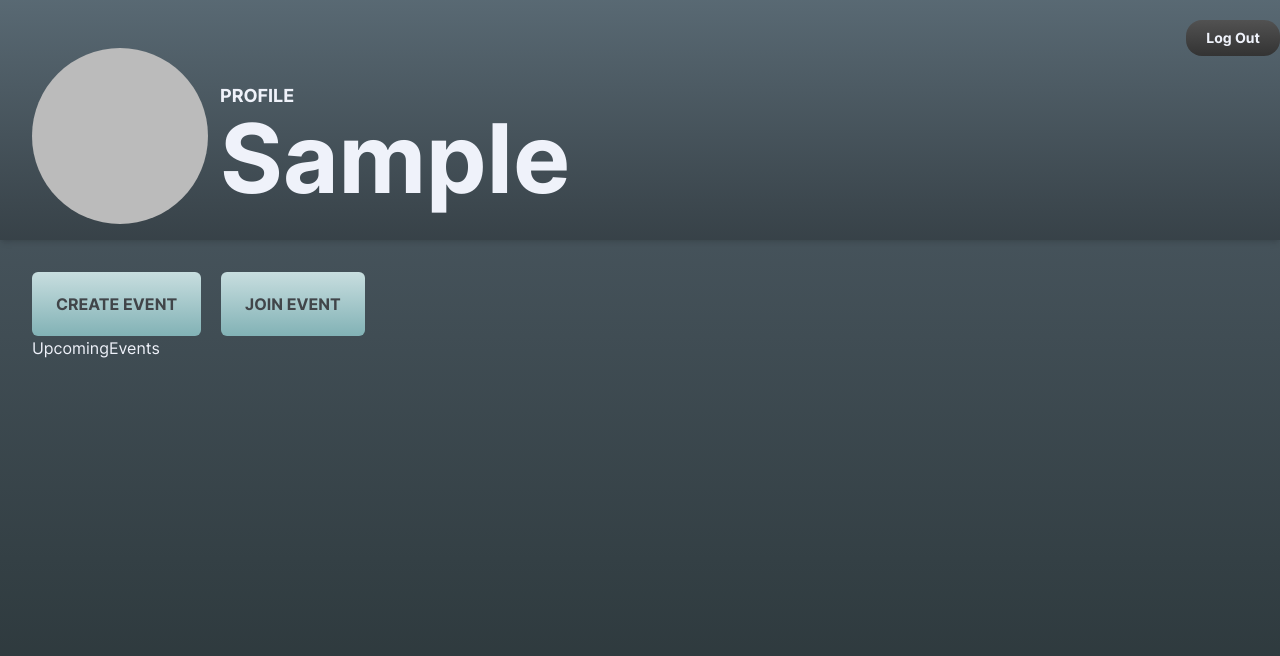
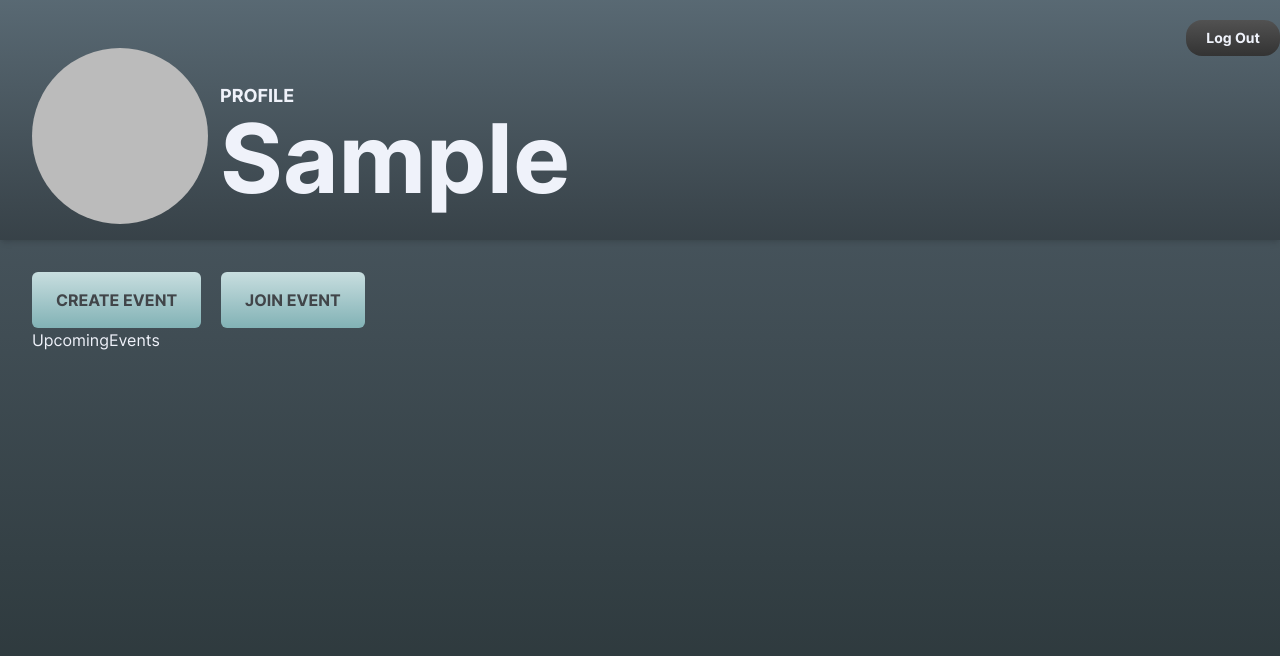
Before and after one commit to androso/timezoner-v2, a Next.js app: page /dashboard in a window 1280 px wide. Shown: the top 656 px of the page. Built offline with nearby package versions, Linux system fonts and the light colour scheme; no server answers; sample sign-in values are in the browser's storage.

Commit message:
minor styling

```diff
--- a/components/LightButton.tsx
+++ b/components/LightButton.tsx
@@ -3,7 +3,7 @@ import React from 'react'
 
 export default function LightButton({innerText, className}: {innerText: string, className?: string}) {
   return (
-    <button className={`light-btn-transition relative bg-gradient-to-t from-lightBtnBottColor to-lightBtnTopColor text-darkText font-semibold rounded-md px-6 py-5 ${className} `}>
+    <button className={`light-btn-transition relative bg-gradient-to-t from-lightBtnBottColor to-lightBtnTopColor text-darkText font-semibold rounded-md px-6 py-4 ${className} `}>
         {innerText.toUpperCase()}
     </button>
   )
```
